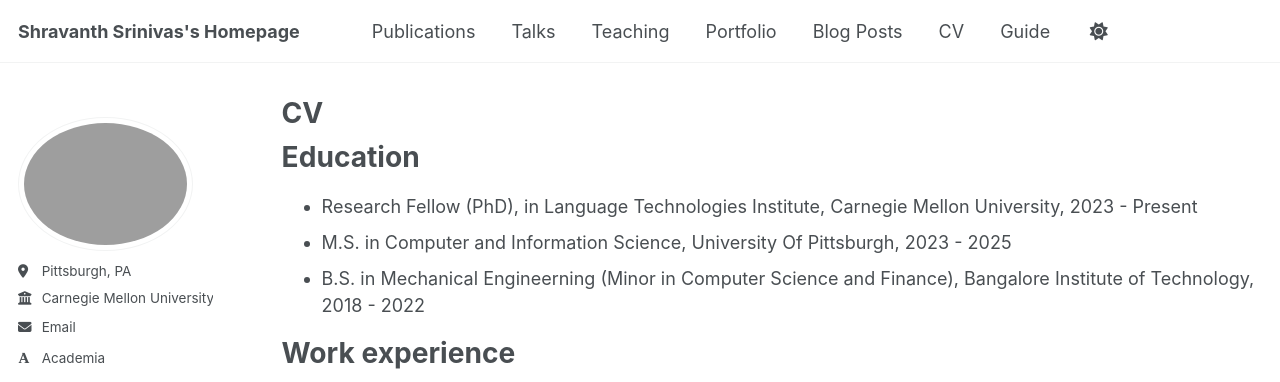
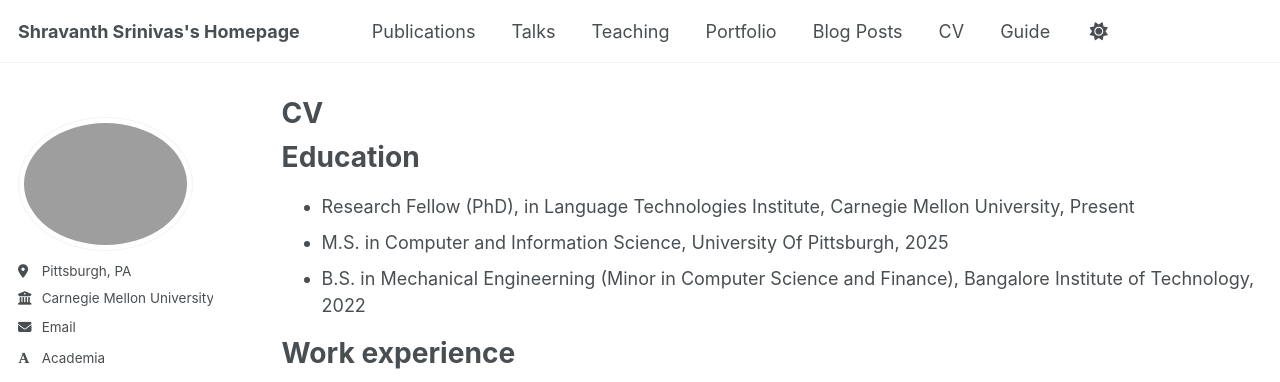
Before and after one commit to notshravanth/shravanth.github.io, a Jekyll site: the page built from _pages/cv.md, in a window 1280 px wide and 1400 px high. Shown: the top 382 px of the window. Built offline with Jekyll 4.4.1, drawn with Linux system fonts in a browser that asks for light colours; some web fonts are replaced; some of the changed text lies outside the part shown.

Commit message:
Update cv.md

```diff
--- a/_pages/cv.md
+++ b/_pages/cv.md
@@ -11,9 +11,9 @@ redirect_from:
 
 Education
 ======
-* Research Fellow (PhD), in Language Technologies Institute, Carnegie Mellon University, 2023 - Present
-* M.S. in Computer and Information Science, University Of Pittsburgh, 2023 - 2025
-* B.S. in Mechanical Engineerning (Minor in Computer Science and Finance), Bangalore Institute of Technology, 2018 - 2022
+* Research Fellow (PhD), in Language Technologies Institute, Carnegie Mellon University, Present
+* M.S. in Computer and Information Science, University Of Pittsburgh, 2025
+* B.S. in Mechanical Engineerning (Minor in Computer Science and Finance), Bangalore Institute of Technology, 2022
 
 Work experience
 ======
@@ -45,17 +45,17 @@ Skills
 * Database & Cloud: SQL, Azure, GCP, AWS, DBT, Airflow, Analytics Workflow Tools
 * Data Science: Machine Learning, Statistical Analysis, Neural Networks, Deep Learning, LLMs, Agentic Mode
 
-Publications
+<>(Publications
 ======
   <ul>{% for post in site.publications reversed %}
     {% include archive-single-cv.html %}
-  {% endfor %}</ul>
+  {% endfor %}</ul>)
 
-Talks
+<>(Talks
 ======
   <ul>{% for post in site.talks reversed %}
     {% include archive-single-talk-cv.html  %}
-  {% endfor %}</ul>
+  {% endfor %}</ul>)
 
 Teaching
 ======
```
Also changed, not shown: other parts of _pages/cv.md (+1 -1 lines).
